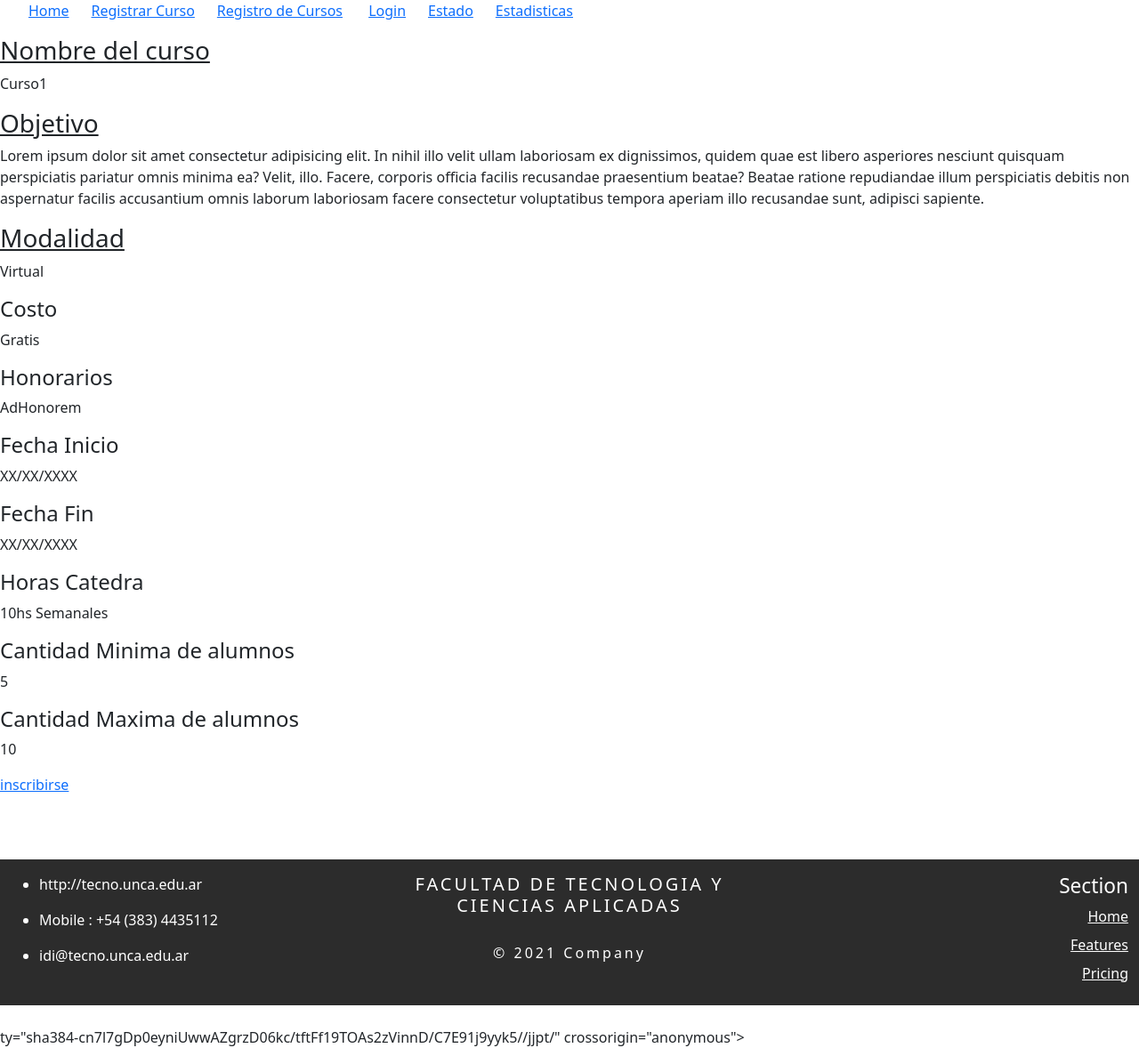
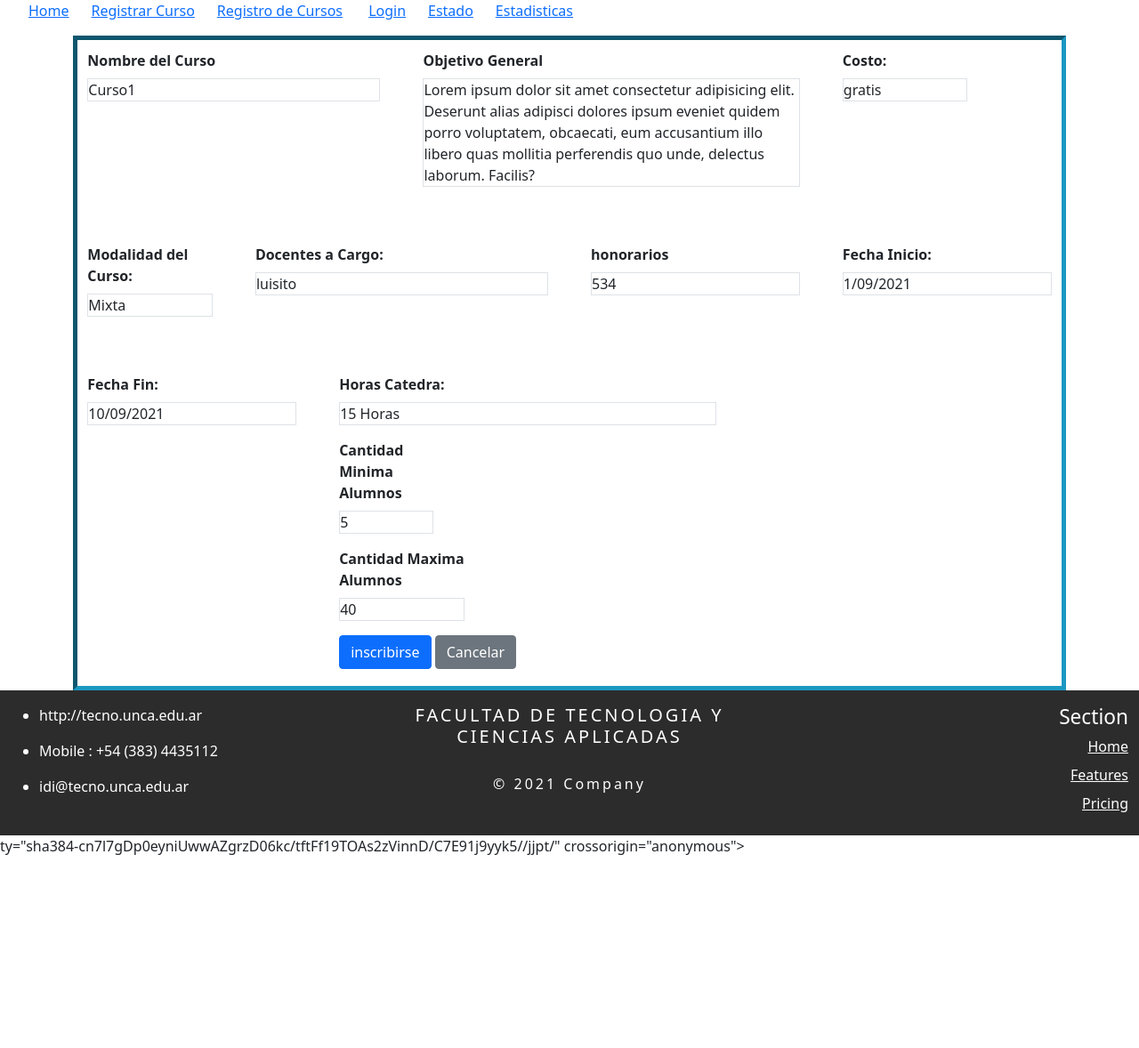
Before and after one commit to luisgm21/2021TP3Progra3, a Python web app: template TP2/templates/curso.html in a window 1280 px wide. Shown: the whole page at 89% size. After the commit the page ends 961 px from the top, so only its background shows below. Run offline with Jinja, Linux system fonts and the light colour scheme; the template is opened without the code that fills it, so the values that code supplies are empty.

Commit message:
correccion de estilos de tablas, footer y datos del curso falta pulir

```diff
--- a/TP2/public/css/styles.css
+++ b/TP2/public/css/styles.css
@@ -13,9 +13,9 @@ th, .primera{
     background-color: lightblue;
 }
 
-textarea{
+/* textarea{
     resize: none;
-}
+} */
 /* legend{
     background-color: rgba(20, 42, 114, 0.5);
     font-weight: 800;
@@ -38,7 +38,7 @@ textarea{
 }   */
 
 
-fieldset{
+ fieldset{
     padding: 3mm;
     padding-bottom: 5mm;
     border-width: 5px;
@@ -47,15 +47,19 @@ fieldset{
 }
 
 
-/* body {
-    margin: 0;
+ /* body {
+    /* min-height:100vh; */
+    /* display: flex;
+    border: 2px dashed red;
+    background-color: lightyellow;
+    min-height: 100vh; */
+     /* margin: 0;
     padding: 0;
-    display: auto;
+    display: flex;
     min-height: 100vh;
+    min-width: 100vw;
     background: white;
-    flex-wrap: wrap;
-    width: 100%;
-}  */
+} */
 
 
 
--- a/TP2/templates/curso.html
+++ b/TP2/templates/curso.html
@@ -24,50 +24,75 @@
             </div>
         </nav>
     </header>
-    <section>
-        <div>
-            <h3>Nombre del curso</h3>
-            <p>Curso1</p>
+
+    <main>
+        <div class=" container-md " >
+            <fieldset>
+                <form class="row g-5 ">
+                    <div class="col-md-4">
+                        <label for="nombreCurso" class="form-label"> Nombre del Curso </label>
+                        <p class="border te"> Curso1</p>
                     </div>
-    </section>
-    <section>
-        <div>
-            <h3>Objetivo</h3>
-            <p>Lorem ipsum dolor sit amet consectetur adipisicing elit. In nihil illo velit ullam laboriosam ex dignissimos, quidem quae est libero asperiores nesciunt quisquam perspiciatis pariatur omnis minima ea? Velit, illo.
-            Facere, corporis officia facilis recusandae praesentium beatae? Beatae ratione repudiandae illum perspiciatis debitis non aspernatur facilis accusantium omnis laborum laboriosam facere consectetur voluptatibus tempora aperiam illo recusandae sunt, adipisci sapiente.</p>
-            <h3>Modalidad</h3>
-            <p>Virtual</p>
+                    <div class="col-md-5">
+                        <label for="objetivo" class="form-label">Objetivo General </label>
+                        <p class="border">Lorem ipsum dolor sit amet consectetur adipisicing elit. Deserunt alias adipisci dolores ipsum eveniet quidem porro voluptatem, obcaecati, eum accusantium illo libero quas mollitia perferendis quo unde, delectus laborum. Facilis? </p>
                     </div>
-    </section>
-    <section>
-        <div>
-            <h4>Costo</h4>
-            <p>Gratis</p>
-            <h4>Honorarios</h4>
-            <p>AdHonorem</p>
+                    <div class="col-md-2">
+                        <label for="costo" class="form-label">Costo:</label>
+                        <p class="border">gratis</p>
                     </div>
-    </section>
-    <section>
-        <div>
-            <h4>Fecha Inicio</h4>
-            <p>XX/XX/XXXX</p>
-            <h4>Fecha Fin</h4>
-            <p>XX/XX/XXXX</p>
-            <h4>Horas Catedra</h4>
-            <p>10hs Semanales</p>
+                    <div  class="col-md-2">
+                        <label for="modalidad" class="form-label "  >Modalidad del Curso:</label>
+                        <p class="border">Mixta</p>
                     </div>
-    </section>
-    <section>
-        <h4>Cantidad Minima de alumnos</h4>
-        <p>5</p>
-        <h4>Cantidad Maxima de alumnos</h4>
-        <p>10</p>
-    </section>
-<a href="./inscripcion.html">inscribirse</a>
-<br><br><br>
+                    <div class=" col-md-4">
+                        <label for="docentes" class="form-label">Docentes a Cargo:</label>
+                        <p class="border">luisito</p>
+                    </div>
+                    <div class="col-md-3">
+                        <label for="honorarios" class="form-label">honorarios</label>
+                        <p class="border"> 534</p>
+                    </div>
+                    <div class="  col-md-3 ">
+                        <label for="fechaInicio" class="form-label">Fecha Inicio:</label>
+                        <p class="border">1/09/2021</p>
+                    </div>
+                    <div class="col-md-3">
+                        <label for="fechaFin" class="form-label">Fecha Fin:</label>
+                        <p class="border">10/09/2021</p>
+                    </div>
+                    <div class="col-md-5 ">
+                        <label for="horasCatedra" class="form-label">Horas Catedra:</label>
+                        <p class="border">15 Horas</p>
+                    <div class="col-md-3">
+                        <label for="cantMinimaAlum" class="form-label">Cantidad Minima Alumnos</label>
+                        <p class="border">5</p>
+                    </div>
+                    <div class="col-sm-4">
+                        <label for="cantMaximaAlum" class="form-label">Cantidad Maxima Alumnos</label><br>
+                        <p class="border"> 40</p>
+                    </div>
+                </form>
+                <div class="col-12" >
+                    <input type="submit" class="btn btn-primary" value="inscribirse">
+                    <input type="button" class="btn btn-secondary" value="Cancelar">
+                </div>
+            </fieldset>
+
+        </div>
+
+
+
+
+
+
+
+    </main>
+
+
 
         <div class="container-fluid" id="footer">
-    <footer class="row row-cols-3 py-3 my-4">
+            <footer class="row row-cols-3 py-3">
                 <div class="col-12 col-md-4">
                     <ul>
                     <li><p>http://tecno.unca.edu.ar</p></li>
@@ -90,8 +115,6 @@
                     </ul>
                 </div>
             </footer>
-
-
         </div>
 <script src="https://cdn.jsdelivr.net/npm/bootstrap@5.1.0/dist/js/bootstrap.bundle.min.js" integrity="sha384-U1DAWAznBHeqEIlVSCgzq+c9gqGAJn5c/t99JyeKa9xxaYpSvHU5awsuZVVFIhvj" crossorigin="anonymous"></script> ty="sha384-cn7l7gDp0eyniUwwAZgrzD06kc/tftFf19TOAs2zVinnD/C7E91j9yyk5//jjpt/" crossorigin="anonymous"></script>
 </body>
--- a/TP2/templates/estadisticas.html
+++ b/TP2/templates/estadisticas.html
@@ -50,7 +50,7 @@
 
 
     <div class="container-fluid" id="footer">
-        <footer class="row row-cols-3 py-3 my-4">
+        <footer class="row row-cols-3 py-3">
           <div class="col-12 col-md-4">
             <ul>
               <li><p>http://tecno.unca.edu.ar</p></li>
--- a/TP2/templates/estadocurso.html
+++ b/TP2/templates/estadocurso.html
@@ -59,7 +59,7 @@
         <tr >
             <td>curso1</td>
             <td>Archivo de Resolucion</td>
-            <td><select name="estado" id="estado">
+            <td><select name="estado" id="estado " class="form-select bg-dark " style="color:white">
                 <option value="1">En revision</option>
                 <option value="2" >Aprobado</option>
                 <option value="3" >Desaprobado</option>
@@ -70,7 +70,7 @@
     </table><br><br>
 
     <div class="container-fluid" id="footer">
-        <footer class="row row-cols-3 py-3 my-4">
+        <footer class="row row-cols-3 py-3">
           <div class="col-12 col-md-4">
             <ul>
               <li><p>http://tecno.unca.edu.ar</p></li>
--- a/TP2/templates/formcrearcurso.html
+++ b/TP2/templates/formcrearcurso.html
@@ -50,7 +50,7 @@
 
 
      <h1>Formulario de Registro de Curso</h1>
-    <div class=" container-lg " >
+    <div class=" container-md " >
         <fieldset>
             <form class="row g-5 ">
                 <div class="col-md-4">
@@ -113,7 +113,7 @@
 
 
     <div class="container-fluid" id="footer">
-        <footer class="row row-cols-3 py-3 my-4">
+        <footer class="row row-cols-3 py-3">
             <div class="col-12 col-md-4">
               <ul>
                 <li><p>http://tecno.unca.edu.ar</p></li>
--- a/TP2/templates/homepage.html
+++ b/TP2/templates/homepage.html
@@ -107,7 +107,7 @@
 
 
         <div class="container-fluid" id="footer">
-            <footer class="row row-cols-3 py-3 my-4">
+            <footer class="row row-cols-3 py-3">
               <div class="col-12 col-md-4">
                 <ul>
                   <li><p>http://tecno.unca.edu.ar</p></li>
--- a/TP2/templates/login.html
+++ b/TP2/templates/login.html
@@ -71,7 +71,7 @@
 
 
     <div class="container-fluid" id="footer">
-      <footer class="row row-cols-3 py-3 my-4 ">
+      <footer class="row row-cols-3 py-3 ">
         <div class="col-12 col-md-4">
           <ul>
             <li><p>http://tecno.unca.edu.ar</p></li>
--- a/TP2/templates/pago.html
+++ b/TP2/templates/pago.html
@@ -88,7 +88,7 @@
     <br><br><br>
 
     <div class="container-fluid" id="footer">
-        <footer class="row row-cols-3 py-5 my-4 border-top">
+        <footer class="row row-cols-3 py-3">
           <div class="col-12 col-md-4">
             <ul>
               <li><p>http://tecno.unca.edu.ar</p></li>
--- a/TP2/templates/tablaCursos.html
+++ b/TP2/templates/tablaCursos.html
@@ -59,7 +59,7 @@
       <td>Pereyra M</td>
       <td >activo</td>
       <!-- <td>🛠 &nbsp;❌</td> -->
-      <td><button type="button" > Modificar</button>  <button type="button"> eliminar</button></td>
+      <td ><button type="button" class="btn btn-dark border" > Modificar</button>  <button type="button"  class="btn btn-dark border"> eliminar</button></td>
     </tr>
     <tr>
         <td class="primera">Curso 2</td>
@@ -77,7 +77,7 @@
 
 
   <div class="container-fluid" id="footer">
-    <footer class="row row-cols-3 py-3 my-4">
+    <footer class="row row-cols-3 py-3">
       <div class="col-12 col-md-4">
         <ul>
           <li><p>http://tecno.unca.edu.ar</p></li>
```
Also changed, not shown: TP2/templates/inscripcion.html (+14 -16 lines). Lines whose indentation alone changed are shown as unchanged.
